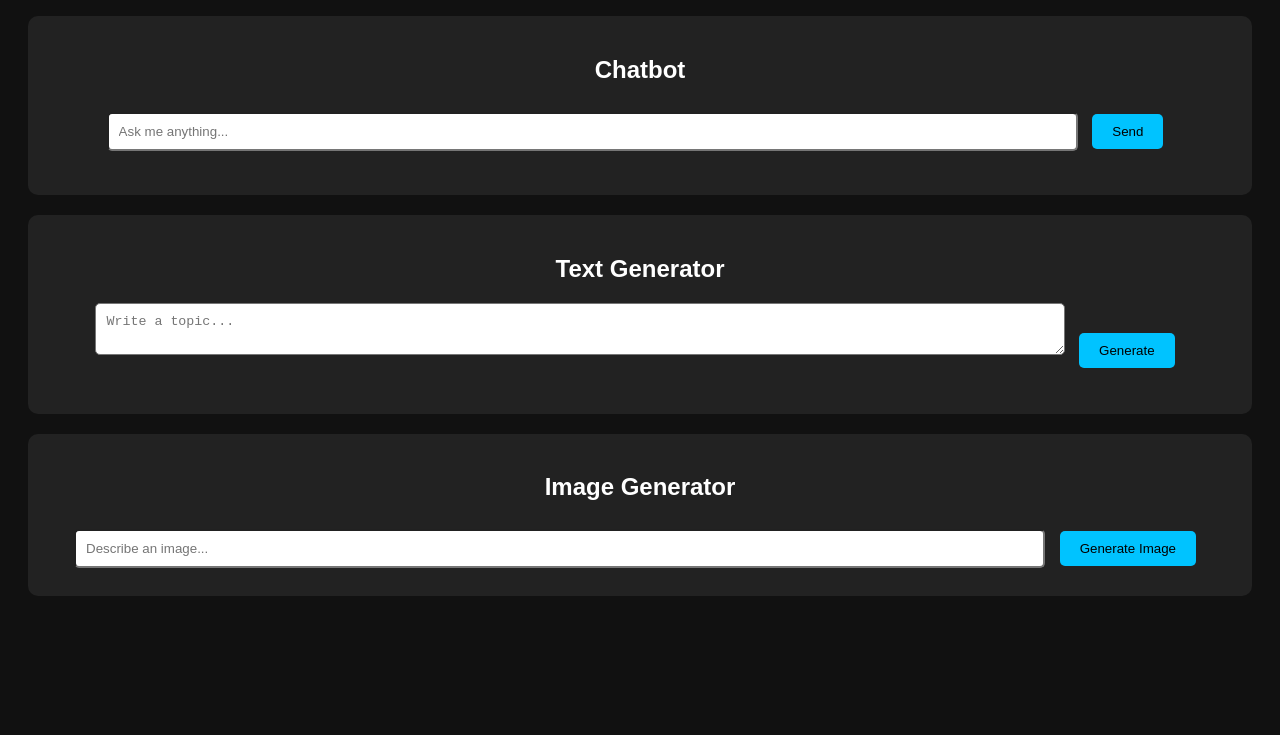
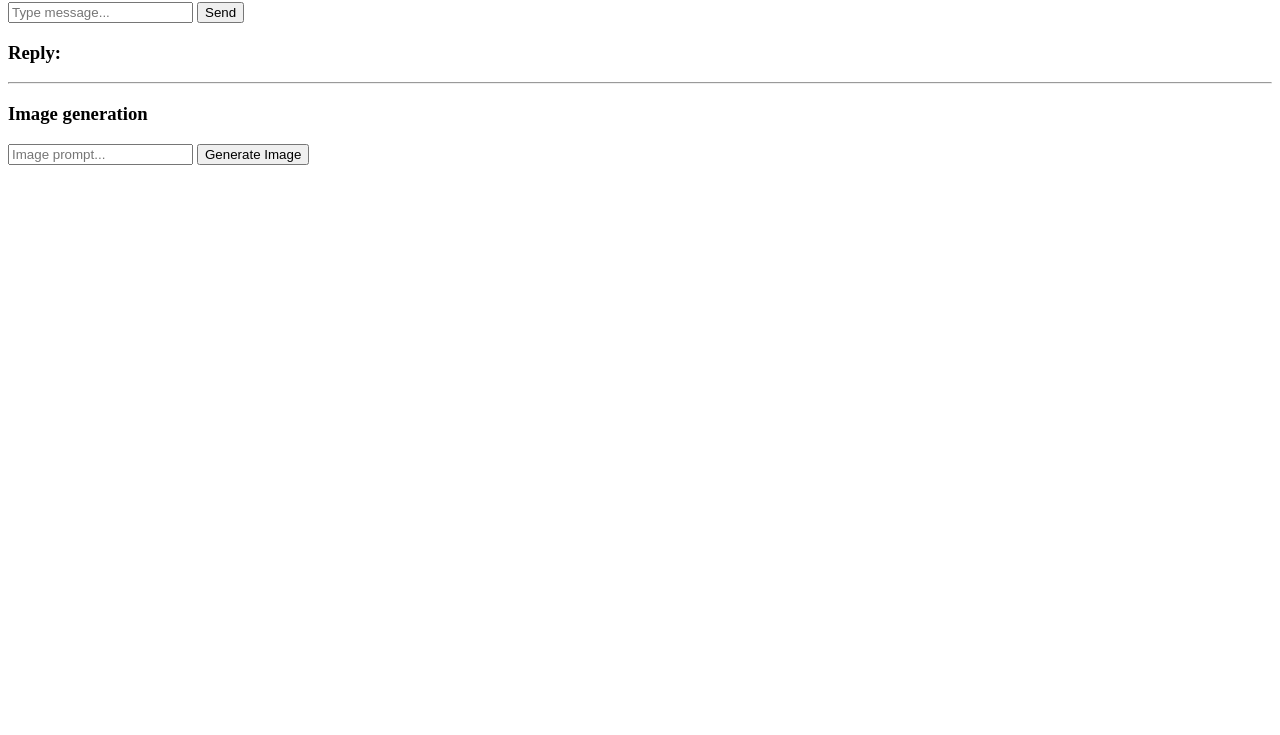
Before and after one commit to at9232419-prog/Mark-1, a plain HTML site: page index.html in a window 1280 px wide. Shown: the part 65-800 px from the top of the page. Drawn offline with Linux system fonts and the light colour scheme.

Commit message:
Update index.html

```diff
--- a/index.html
+++ b/index.html
@@ -1,56 +1,56 @@
 <!DOCTYPE html>
 <html>
 <head>
-  <title>AI Hub - Chat, Text, Image</title>
-  <style>
-    body { font-family: Arial; text-align: center; background: #111; color: #fff; }
-    .box { margin: 20px; padding: 20px; background: #222; border-radius: 10px; }
-    input, textarea { width: 80%; padding: 10px; border-radius: 5px; }
-    button { padding: 10px 20px; margin: 10px; background: #00c3ff; border: none; border-radius: 5px; }
-    img { margin-top: 20px; border-radius: 10px; }
-  </style>
+  <meta charset="utf-8" />
+  <title>Simple AI Chat</title>
 </head>
 <body>
-  <h1>🤖 AI Hub</h1>
-  <div class="box">
-    <h2>Chatbot</h2>
-    <input id="chatInput" placeholder="Ask me anything..." />
-    <button onclick="chat()">Send</button>
-    <p id="chatReply"></p>
-  </div>
+  <h2>AI Chat</h2>
+  <form id="chatForm">
+    <input type="text" id="message" placeholder="Type message..." required />
+    <button type="submit">Send</button>
+  </form>
 
-  <div class="box">
-    <h2>Text Generator</h2>
-    <textarea id="textPrompt" placeholder="Write a topic..."></textarea>
-    <button onclick="textgen()">Generate</button>
-    <p id="textOutput"></p>
-  </div>
+  <h3>Reply:</h3>
+  <div id="reply"></div>
 
-  <div class="box">
-    <h2>Image Generator</h2>
-    <input id="imgPrompt" placeholder="Describe an image..." />
-    <button onclick="imagegen()">Generate Image</button>
-    <div id="imageOutput"></div>
-  </div>
+  <hr>
+  <h3>Image generation</h3>
+  <form id="imgForm">
+    <input type="text" id="imgPrompt" placeholder="Image prompt..." required />
+    <button type="submit">Generate Image</button>
+  </form>
+  <div id="imageResult"></div>
 
-  <script>
-    async function chat() {
-      const res = await fetch('/chat', { method: 'POST', body: new URLSearchParams({ message: chatInput.value }) });
-      const data = await res.json();
-      chatReply.innerText = data.reply;
-    }
+<script>
+document.getElementById('chatForm').addEventListener('submit', async (e) => {
+  e.preventDefault();
+  const msg = document.getElementById('message').value;
+  const res = await fetch('/chat', {
+    method: 'POST',
+    headers: {'Content-Type': 'application/x-www-form-urlencoded'},
+    body: 'message=' + encodeURIComponent(msg)
+  });
+  const data = await res.json();
+  if (data.reply) document.getElementById('reply').innerText = data.reply;
+  else document.getElementById('reply').innerText = 'Error: ' + (data.error || 'unknown');
+});
 
-    async function textgen() {
-      const res = await fetch('/textgen', { method: 'POST', body: new URLSearchParams({ prompt: textPrompt.value }) });
-      const data = await res.json();
-      textOutput.innerText = data.text;
-    }
-
-    async function imagegen() {
-      const res = await fetch('/imagegen', { method: 'POST', body: new URLSearchParams({ prompt: imgPrompt.value }) });
-      const data = await res.json();
-      imageOutput.innerHTML = `<img src="${data.image_url}" width="512" />`;
-    }
-  </script>
+document.getElementById('imgForm').addEventListener('submit', async (e) => {
+  e.preventDefault();
+  const prompt = document.getElementById('imgPrompt').value;
+  const res = await fetch('/imagegen', {
+    method: 'POST',
+    headers: {'Content-Type': 'application/x-www-form-urlencoded'},
+    body: 'prompt=' + encodeURIComponent(prompt)
+  });
+  const data = await res.json();
+  if (data.image_url) {
+    document.getElementById('imageResult').innerHTML = '<img src="' + data.image_url + '" width="300" />';
+  } else {
+    document.getElementById('imageResult').innerText = 'Error: ' + (data.error || 'unknown');
+  }
+});
+</script>
 </body>
 </html>
```
